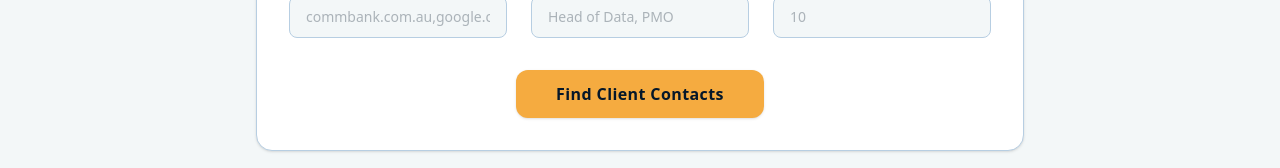
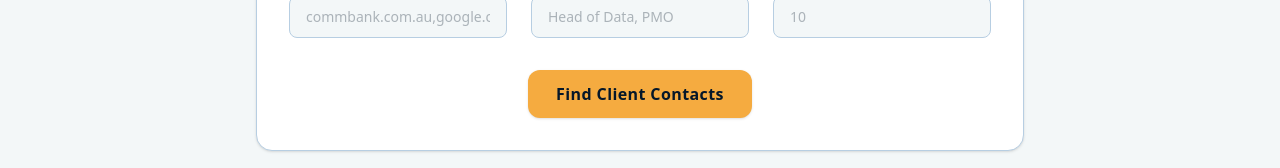
Before and after one commit to mitso2005/LeadEngine-Frontend, a React (Vite) app: page / in a window 1280 px wide. Shown: the part 273-441 px from the top of the page. Built offline with nearby package versions, Linux system fonts and the light colour scheme.

Commit message:
style: table width

```diff
--- a/src/App.tsx
+++ b/src/App.tsx
@@ -43,9 +43,9 @@ function App() {
       </header>
 
       <main className="flex-1 flex flex-col items-center justify-start px-6 py-10 gap-8 w-full">
+
+        {/* ── Search form (constrained width) ── */}
         <div className="w-full max-w-3xl flex flex-col gap-8">
-
-        {/* ── Search form ── */}
           <section className="w-full bg-white rounded-2xl shadow-sm border border-[#b7cee2] p-8">
             <h2 className="text-lg font-semibold text-[#051729] mb-6">Search Parameters</h2>
             <div className="grid grid-cols-1 md:grid-cols-3 gap-6">
@@ -57,7 +57,7 @@ function App() {
               <button
                 onClick={handleFind}
                 disabled={loading}
-              className="bg-[#F5AB40] hover:bg-[#e09730] disabled:opacity-50 text-[#051729] font-bold px-10 py-3 rounded-xl shadow transition-colors duration-200 cursor-pointer text-base tracking-wide"
+                className="bg-[#F5AB40] hover:bg-[#e09730] disabled:opacity-50 text-[#051729] font-bold px-7 py-3 rounded-xl shadow transition-colors duration-200 cursor-pointer text-base tracking-wide"
               >
                 {loading ? 'Searching…' : 'Find Client Contacts'}
               </button>
@@ -70,8 +70,9 @@ function App() {
               {error}
             </div>
           )}
+        </div>
 
-        {/* ── Results table ── */}
+        {/* ── Results table (full width) ── */}
         {results && (
           <section className="w-full bg-white rounded-2xl shadow-sm border border-[#b7cee2] p-8">
             <h2 className="text-lg font-semibold text-[#051729] mb-1">Results</h2>
@@ -109,7 +110,7 @@ function App() {
             </div>
           </section>
         )}
-        </div>
+
       </main>
     </div>
   )
```
Lines whose indentation alone changed are shown as unchanged.
